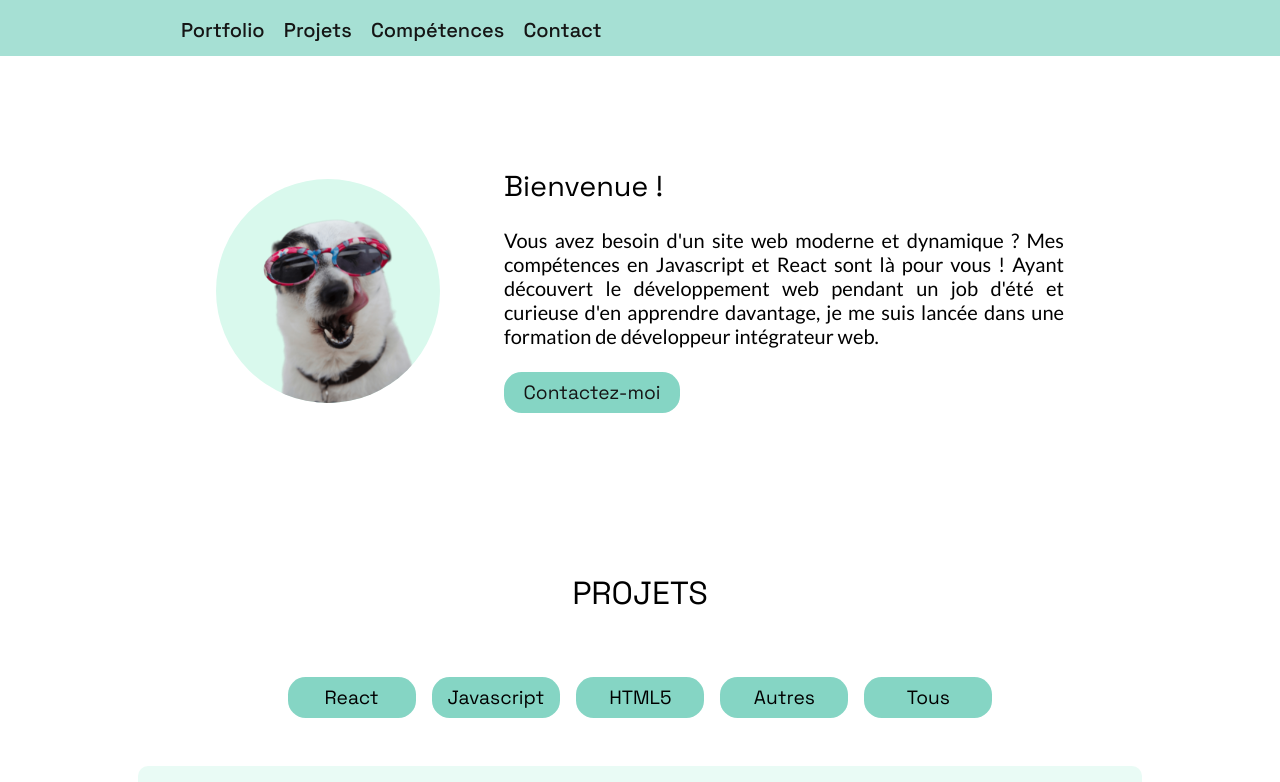
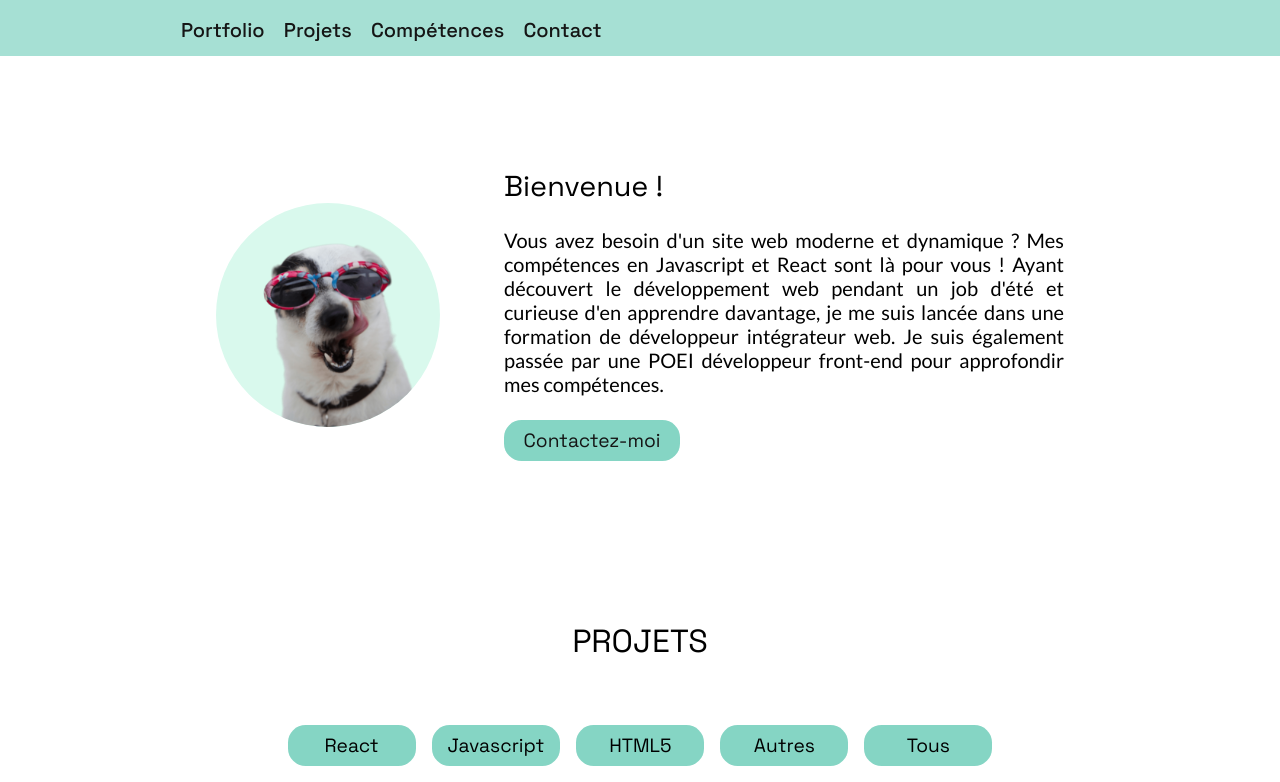
Before and after one commit to Kristikus/Portfolio-P12, a React (Vite) app: page / in a window 1280 px wide. Shown: the top 782 px of the page. Built offline with nearby package versions, Linux system fonts and the light colour scheme.

Commit message:
added foodplanner project

```diff
--- a/src/components/Presentation.tsx
+++ b/src/components/Presentation.tsx
@@ -1,5 +1,5 @@
-import { Link } from 'react-scroll'
-import dog from '../assets/funny-dog.webp'
+import { Link } from 'react-scroll';
+import dog from '../assets/funny-dog.webp';
 
 const Presentation = () => {
   return (
@@ -14,7 +14,8 @@ const Presentation = () => {
           en Javascript et React sont là pour vous ! Ayant découvert le
           développement web pendant un job d'été et curieuse d'en apprendre
           davantage, je me suis lancée dans une formation de développeur
-          intégrateur web.
+          intégrateur web. Je suis également passée par une POEI développeur
+          front-end pour approfondir mes compétences.
         </p>
         <Link
           activeClass='active'
@@ -28,7 +29,7 @@ const Presentation = () => {
         </Link>
       </div>
     </div>
-  )
-}
+  );
+};
 
-export default Presentation
+export default Presentation;
--- a/src/data.json
+++ b/src/data.json
@@ -73,5 +73,13 @@
         "tech": ["React", "Redux"],
         "image": "/images/argentbank.webp",
         "github": "https://github.com/Kristikus/ArgentBank-P11"
+    },
+    {
+        "name": "Foodplanner",
+        "description": "Planificateur de repas, où l'utilisateur peut s'inscrire et se connecter, générer des recettes aléatoires dans un planning hebdomadaire, filtrer des recettes selon certaines catégories et accéder aux détails des recettes. Contexte agile, gestion de git et github en groupe.",
+        "id": 10,
+        "tech": ["Javascript", "HTML5", "CSS3", "Bootstrap"],
+        "image": "/images/foodplanner-1.webp",
+        "github": "https://github.com/Kristikus/foodplanner"
     }
 ]
--- a/src/index.css
+++ b/src/index.css
@@ -306,7 +306,7 @@ nav {
     background-color: var(--secondary);
     border-radius: 50px;
     padding: 2rem;
-    max-width: 700px;
+    max-width: 800px;
     & p {
         text-align: center;
     }
```
Also changed, not shown: public/images/foodplanner-1.webp (added), public/images/foodplanner.png (added).
